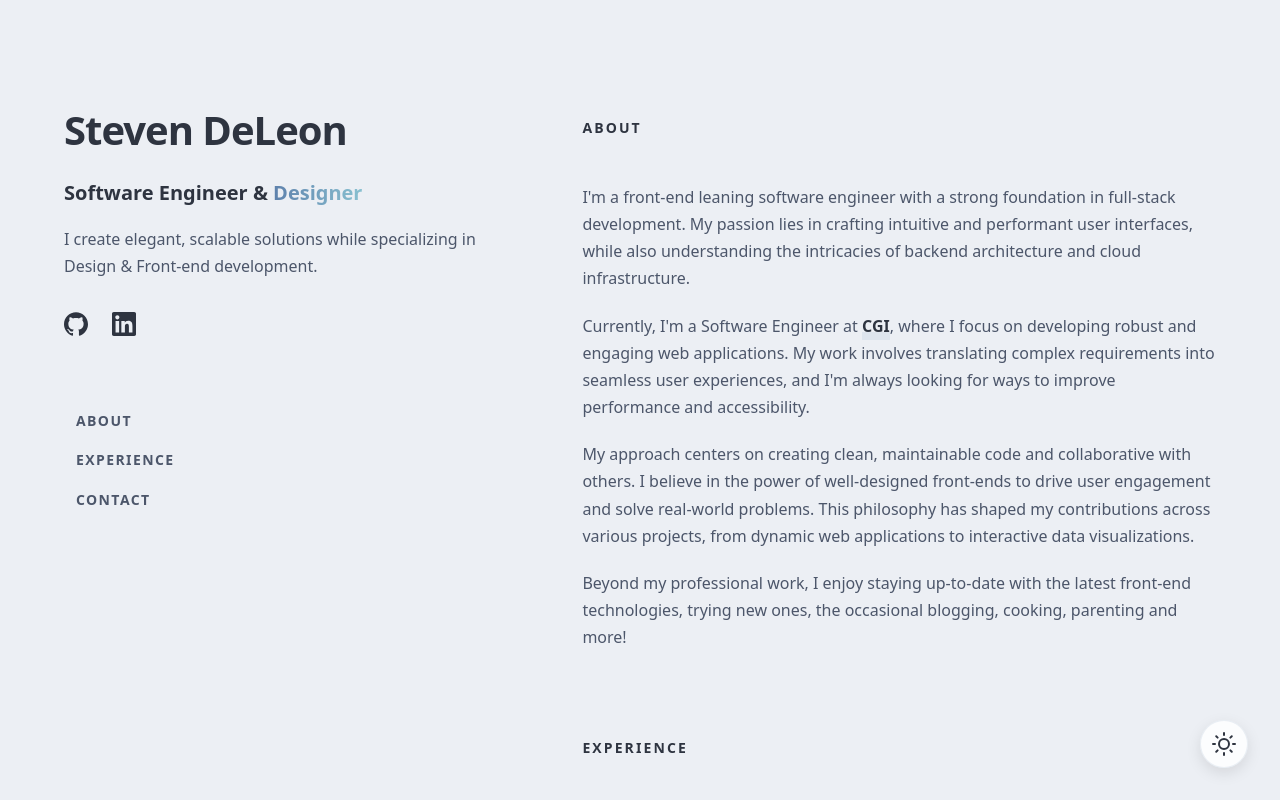
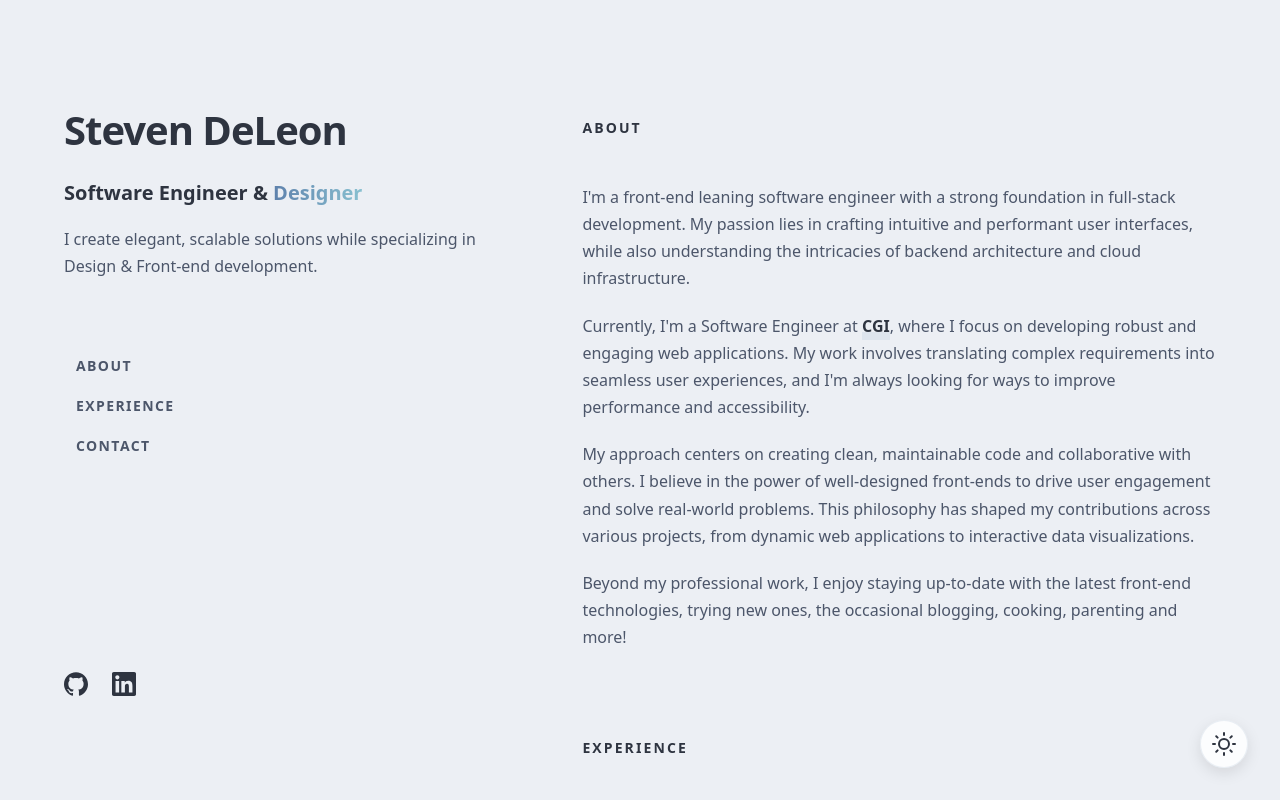
Before and after one commit to Stevendeleon/dev-portfolio, a plain HTML site: page index.html in a window 1280 px wide. Drawn offline with Linux system fonts and the light colour scheme.

Commit message:
feat: header
Adjust spacing

```diff
--- a/index.html
+++ b/index.html
@@ -6,7 +6,6 @@
 	<title>Steven DeLeon | Portfolio</title>
 	<style>
 		:root {
-
 			--bg-color: #2E3440;
 			--text-color: #D8DEE9;
 			--heading-color: #ECEFF4;
@@ -20,15 +19,12 @@
 			--highlight-bg: rgba(136, 192, 208, 0.18);
 			--tag-bg: rgba(136, 192, 208, 0.12);
 			--sticky-bg: rgba(46, 52, 64, 0.9);
-
-
 			--link-glow: rgba(136, 192, 208, 0.3);
 			--card-hover-shadow: rgba(0, 0, 0, 0.7);
 			--card-hover-border: rgba(136, 192, 208, 0.2);
 			--date-bg: rgba(136, 192, 208, 0.1);
 			--tag-hover-bg: rgba(136, 192, 208, 0.25);
 		}
-
 
 		:root.light-mode {
 			--bg-color: #ECEFF4;
@@ -43,8 +39,6 @@
 			--highlight-bg: rgba(94, 129, 172, 0.1);
 			--tag-bg: rgba(94, 129, 172, 0.08);
 			--sticky-bg: rgba(236, 239, 244, 0.85);
-
-
 			--link-glow: rgba(94, 129, 172, 0.3);
 			--card-hover-shadow: rgba(76, 86, 106, 0.2);
 			--card-hover-border: rgba(94, 129, 172, 0.25);
@@ -95,8 +89,24 @@
 			padding-bottom: 1.5rem;
 		}
 
+		.header-content {
+			display: flex;
+			flex-direction: column;
+			height: 100%;
+		}
+
+		.intro-section {
+			margin-bottom: 2rem;
+		}
+
 		nav {
 			display: none;
+			margin-bottom: 2rem;
+		}
+
+		.social-links {
+			display: flex;
+			gap: 1.5rem;
 		}
 
 		h1 {
@@ -125,7 +135,6 @@
 			position: relative;
 		}
 
-
 		@media (max-width: 1023px) {
 			.section-heading {
 				position: sticky;
@@ -135,7 +144,6 @@
 				z-index: 10;
 			}
 		}
-
 
 		.theme-toggle {
 			position: fixed;
@@ -203,12 +211,6 @@
 			width: 100%;
 		}
 
-		.social-links {
-			display: flex;
-			gap: 1.5rem;
-			margin-top: 2rem;
-		}
-
 		.social-icon {
 			width: 1.5rem;
 			height: 1.5rem;
@@ -231,6 +233,13 @@
 				justify-content: space-between;
 			}
 
+			.header-content {
+				display: flex;
+				flex-direction: column;
+				justify-content: space-between;
+				height: 100%;
+			}
+
 			main {
 				width: 60%;
 				padding: 6rem 0;
@@ -246,7 +255,7 @@
 
 			nav {
 				display: block;
-				margin-top: 4rem;
+				margin-bottom: 11rem;
 			}
 		}
 
@@ -324,7 +333,6 @@
 			background-color: var(--date-bg);
 			border-radius: 4px;
 		}
-
 
 		.flex-layout {
 			display: flex;
@@ -480,22 +488,11 @@
 
 <div class="container">
 	<header>
-		<div>
+		<div class="header-content">
+			<div class="intro-section">
 				<h1>Steven DeLeon</h1>
 				<h2>Software Engineer &amp; <span class="gradient-text">Designer</span></h2>
 				<p>I create elegant, scalable solutions while specializing in Design &amp; Front-end development.</p>
-
-			<div class="social-links">
-				<a href="https://github.com/Stevendeleon" target="_blank" aria-label="GitHub">
-					<svg class="social-icon" xmlns="http://www.w3.org/2000/svg" viewBox="0 0 24 24" fill="currentColor" aria-hidden="true">
-						<path d="M12 .297c-6.63 0-12 5.373-12 12 0 5.303 3.438 9.8 8.205 11.385.6.113.82-.258.82-.577 0-.285-.01-1.04-.015-2.04-3.338.724-4.042-1.61-4.042-1.61C4.422 18.07 3.633 17.7 3.633 17.7c-1.087-.744.084-.729.084-.729 1.205.084 1.838 1.236 1.838 1.236 1.07 1.835 2.809 1.305 3.495.998.108-.776.417-1.305.76-1.605-2.665-.3-5.466-1.332-5.466-5.93 0-1.31.465-2.38 1.235-3.22-.135-.303-.54-1.523.105-3.176 0 0 1.005-.322 3.3 1.23.96-.267 1.98-.399 3-.405 1.02.006 2.04.138 3 .405 2.28-1.552 3.285-1.23 3.285-1.23.645 1.653.24 2.873.12 3.176.765.84 1.23 1.91 1.23 3.22 0 4.61-2.805 5.625-5.475 5.92.42.36.81 1.096.81 2.22 0 1.606-.015 2.896-.015 3.286 0 .315.21.69.825.57C20.565 22.092 24 17.592 24 12.297c0-6.627-5.373-12-12-12"/>
-					</svg>
-				</a>
-				<a href="https://linkedin.com/in/steve-deleon" target="_blank" aria-label="LinkedIn">
-					<svg class="social-icon" xmlns="http://www.w3.org/2000/svg" viewBox="0 0 24 24" fill="currentColor" aria-hidden="true">
-						<path d="M20.447 20.452h-3.554v-5.569c0-1.328-.027-3.037-1.852-3.037-1.853 0-2.136 1.445-2.136 2.939v5.667H9.351V9h3.414v1.561h.046c.477-.9 1.637-1.85 3.37-1.85 3.601 0 4.267 2.37 4.267 5.455v6.286zM5.337 7.433c-1.144 0-2.063-.926-2.063-2.065 0-1.138.92-2.063 2.063-2.063 1.14 0 2.064.925 2.064 2.063 0 1.139-.925 2.065-2.064 2.065zm1.782 13.019H3.555V9h3.564v11.452zM22.225 0H1.771C.792 0 0 .774 0 1.729v20.542C0 23.227.792 24 1.771 24h20.451C23.2 24 24 23.227 24 22.271V1.729C24 .774 23.2 0 22.222 0h.003z"/>
-					</svg>
-				</a>
 			</div>
 
 			<nav>
@@ -511,6 +508,19 @@
 					</li>
 				</ul>
 			</nav>
+
+			<div class="social-links">
+				<a href="https://github.com/Stevendeleon" target="_blank" aria-label="GitHub">
+					<svg class="social-icon" xmlns="http://www.w3.org/2000/svg" viewBox="0 0 24 24" fill="currentColor" aria-hidden="true">
+						<path d="M12 .297c-6.63 0-12 5.373-12 12 0 5.303 3.438 9.8 8.205 11.385.6.113.82-.258.82-.577 0-.285-.01-1.04-.015-2.04-3.338.724-4.042-1.61-4.042-1.61C4.422 18.07 3.633 17.7 3.633 17.7c-1.087-.744.084-.729.084-.729 1.205.084 1.838 1.236 1.838 1.236 1.07 1.835 2.809 1.305 3.495.998.108-.776.417-1.305.76-1.605-2.665-.3-5.466-1.332-5.466-5.93 0-1.31.465-2.38 1.235-3.22-.135-.303-.54-1.523.105-3.176 0 0 1.005-.322 3.3 1.23.96-.267 1.98-.399 3-.405 1.02.006 2.04.138 3 .405 2.28-1.552 3.285-1.23 3.285-1.23.645 1.653.24 2.873.12 3.176.765.84 1.23 1.91 1.23 3.22 0 4.61-2.805 5.625-5.475 5.92.42.36.81 1.096.81 2.22 0 1.606-.015 2.896-.015 3.286 0 .315.21.69.825.57C20.565 22.092 24 17.592 24 12.297c0-6.627-5.373-12-12-12"/>
+					</svg>
+				</a>
+				<a href="https://linkedin.com/in/steve-deleon" target="_blank" aria-label="LinkedIn">
+					<svg class="social-icon" xmlns="http://www.w3.org/2000/svg" viewBox="0 0 24 24" fill="currentColor" aria-hidden="true">
+						<path d="M20.447 20.452h-3.554v-5.569c0-1.328-.027-3.037-1.852-3.037-1.853 0-2.136 1.445-2.136 2.939v5.667H9.351V9h3.414v1.561h.046c.477-.9 1.637-1.85 3.37-1.85 3.601 0 4.267 2.37 4.267 5.455v6.286zM5.337 7.433c-1.144 0-2.063-.926-2.063-2.065 0-1.138.92-2.063 2.063-2.063 1.14 0 2.064.925 2.064 2.063 0 1.139-.925 2.065-2.064 2.065zm1.782 13.019H3.555V9h3.564v11.452zM22.225 0H1.771C.792 0 0 .774 0 1.729v20.542C0 23.227.792 24 1.771 24h20.451C23.2 24 24 23.227 24 22.271V1.729C24 .774 23.2 0 22.222 0h.003z"/>
+					</svg>
+				</a>
+			</div>
 		</div>
 	</header>
 
@@ -708,7 +718,6 @@
 		}
 
 		themeToggle.addEventListener('click', toggleTheme);
-
 	});
 </script>
 </body>
```
Also changed, not shown: templates/base.html (+39 -30 lines). Lines whose indentation alone changed are shown as unchanged.
